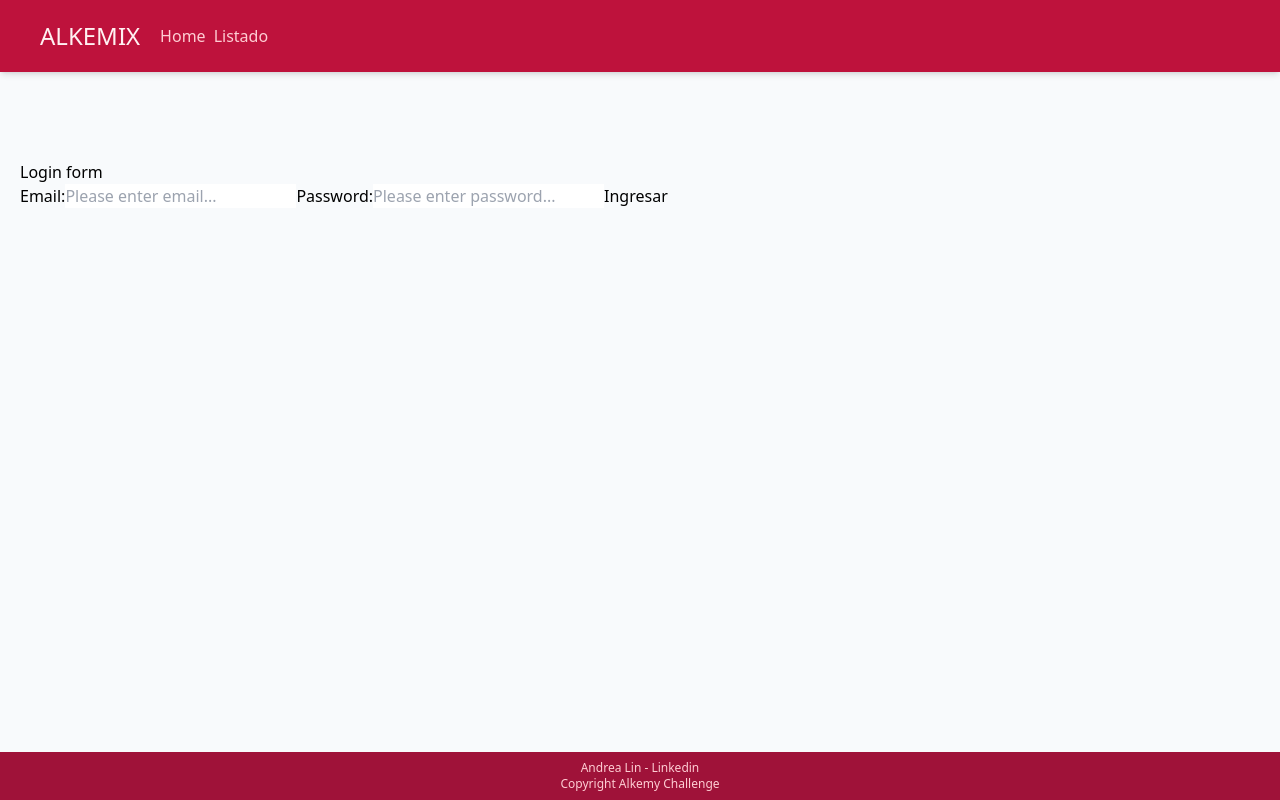
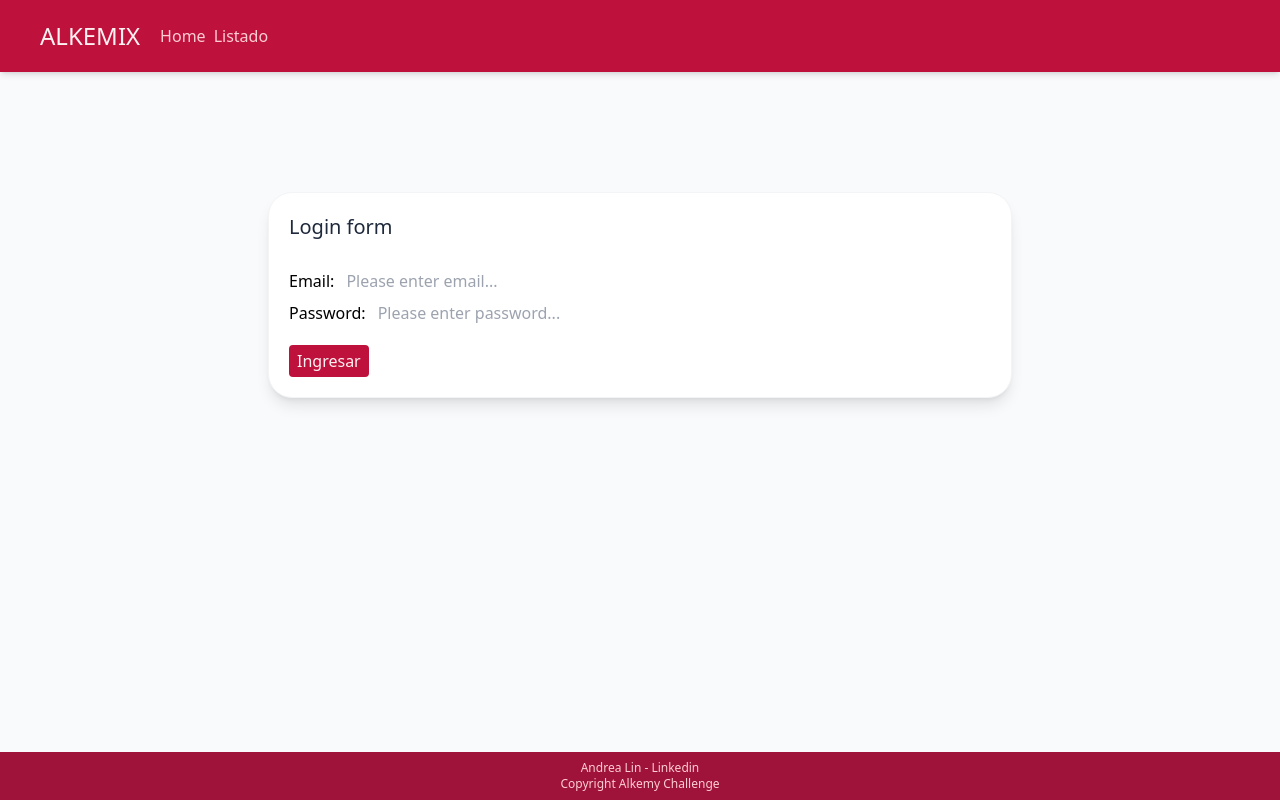
Before and after one commit to Moonriz-ar/movie-webapp, a React (Create React App) app: page / in a window 1280 px wide. Built offline with nearby package versions, Linux system fonts and the light colour scheme.

Commit message:
Login.js - added style for login component

```diff
--- a/src/App.js
+++ b/src/App.js
@@ -38,7 +38,21 @@ function App() {
     if (!movieIsInArray) {
       tempFavouriteMovies.push(movieData);
       localStorage.setItem("favs", JSON.stringify(tempFavouriteMovies));
-      console.log(JSON.parse(localStorage.getItem("favs")));
+      console.log(
+        "se agrego la pelicula",
+        JSON.parse(localStorage.getItem("favs"))
+      );
+    } else {
+      let moviesLeft = tempFavouriteMovies.filter((oneMovie) => {
+        return oneMovie.id !== movieData.id;
+      });
+      tempFavouriteMovies.splice(0, tempFavouriteMovies.length, ...moviesLeft);
+
+      localStorage.setItem("favs", JSON.stringify(tempFavouriteMovies));
+      console.log(
+        "se elimino una pelicula",
+        JSON.parse(localStorage.getItem("favs"))
+      );
     }
   };
 
--- a/src/componentes/Login.js
+++ b/src/componentes/Login.js
@@ -80,10 +80,12 @@ function Login() {
   return (
     <>
       {token && <Navigate to="/listado" />}
-      <h2>Login form</h2>
-      <form onSubmit={submitHandler}>
-        <label htmlFor="email">
-          <span>Email:</span>
+      <div className="py-3 my-5 sm:max-w-3xl sm:mx-auto">
+        <div className="bg-white shadow-lg border-gray-100 border rounded-3xl p-5 mx-3 flex flex-col relative">
+          <h2 className="pb-5 text-xl text-slate-800">Login form</h2>
+          <form onSubmit={submitHandler} className="flex flex-col items-start">
+            <label htmlFor="email" className="mt-2">
+              <span className="mr-3">Email:</span>
               <input
                 type="email"
                 name="email"
@@ -92,8 +94,8 @@ function Login() {
               />
             </label>
 
-        <label htmlFor="password">
-          <span>Password:</span>
+            <label htmlFor="password" className="mt-2">
+              <span className="mr-3">Password:</span>
               <input
                 type="password"
                 name="password"
@@ -102,8 +104,15 @@ function Login() {
               />
             </label>
 
-        <button type="submit">Ingresar</button>
+            <button
+              type="submit"
+              className="bg-rose-700 text-rose-50 px-2 py-1 mt-5 rounded"
+            >
+              Ingresar
+            </button>
           </form>
+        </div>
+      </div>
     </>
   );
 }
```
Lines whose indentation alone changed are shown as unchanged.
